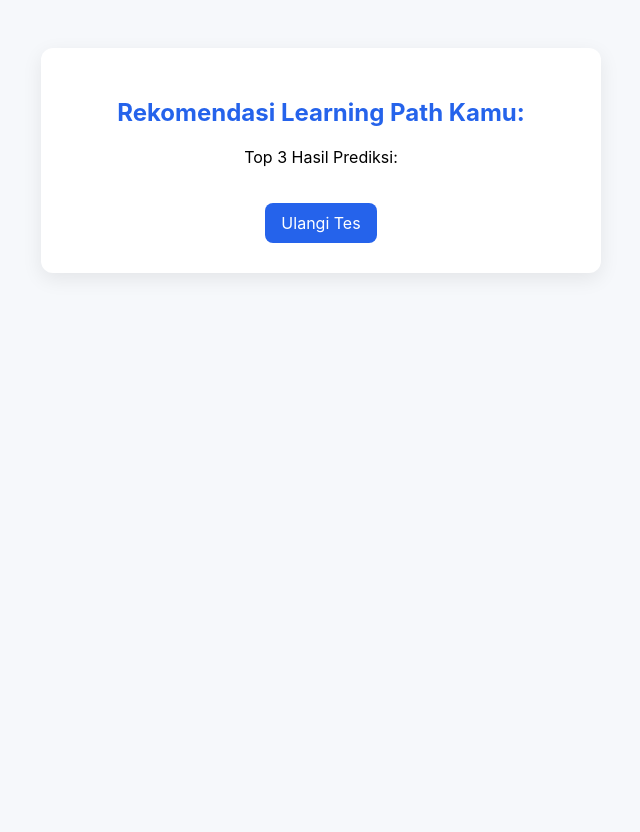
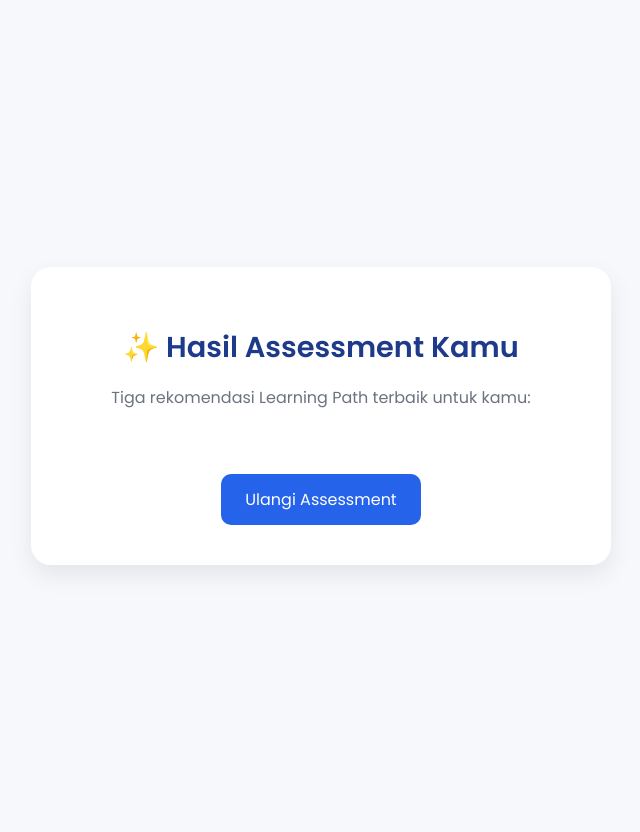
Before and after one commit to nusa-code-project/ML-Assessment, a Python web app: template templates/result.html in a window 1280 px wide. Shown: the whole page, without its empty margins (319-959 px from the left). Before the commit the page ends 275 px from the top, so only its background shows below. Run offline with Jinja, Linux system fonts and the light colour scheme; the template is opened without the code that fills it, so the values that code supplies are empty.

Commit message:
final ML

```diff
--- a/templates/result.html
+++ b/templates/result.html
@@ -2,48 +2,123 @@
 <html lang="en">
 <head>
     <meta charset="UTF-8">
-    <title>Hasil Rekomendasi</title>
+    <meta name="viewport" content="width=device-width, initial-scale=1.0">
+    <title>NusaCode Result</title>
+    <link href="https://fonts.googleapis.com/css2?family=Poppins:wght@400;600&display=swap" rel="stylesheet">
     <style>
+        :root {
+            --bg: #f6f8fb;
+            --card: #ffffff;
+            --accent: #2563eb;
+            --accent-dark: #1e3a8a;
+            --muted: #6b7280;
+            --radius: 20px;
+        }
+
         body {
-            font-family: Inter, sans-serif;
-            background: #f6f8fb;
+            font-family: 'Poppins', sans-serif;
+            background-color: var(--bg);
+            display: flex;
+            flex-direction: column;
+            align-items: center;
+            justify-content: center;
+            min-height: 100vh;
+            margin: 0;
+            padding: 1rem;
+        }
+
+        .card {
+            background-color: var(--card);
+            border-radius: var(--radius);
+            box-shadow: 0 10px 25px rgba(0, 0, 0, 0.08);
+            padding: 2.5rem;
+            max-width: 500px;
+            width: 100%;
             text-align: center;
-            padding: 40px;
+            animation: fadeIn 0.6s ease-in-out;
         }
-        .card {
-            background: #fff;
-            max-width: 500px;
-            margin: auto;
-            padding: 30px;
-            border-radius: 12px;
-            box-shadow: 0 6px 20px rgba(0,0,0,0.08);
+
+        h1 {
+            color: var(--accent-dark);
+            font-size: 1.8rem;
+            margin-bottom: 0.5rem;
         }
-        h2 { color: #2563eb; }
-        ul { list-style: none; padding: 0; }
-        li { margin: 6px 0; }
-        a {
+
+        p.subtitle {
+            color: var(--muted);
+            margin-bottom: 2rem;
+        }
+
+        .result {
+            margin: 1rem 0;
+            padding: 1rem;
+            border-radius: var(--radius);
+            background: linear-gradient(135deg, var(--accent), var(--accent-dark));
+            color: white;
+            font-weight: 600;
+            transition: transform 0.2s ease, box-shadow 0.2s ease;
+        }
+
+        .result:hover {
+            transform: translateY(-5px);
+            box-shadow: 0 8px 20px rgba(37, 99, 235, 0.3);
+        }
+
+        .prob {
+            font-size: 0.9rem;
+            opacity: 0.9;
+            margin-top: 0.3rem;
+        }
+
+        .btn {
+            margin-top: 2rem;
             display: inline-block;
-            margin-top: 20px;
+            background-color: var(--accent);
+            color: white;
             text-decoration: none;
-            background: #2563eb;
-            color: #fff;
-            padding: 10px 16px;
-            border-radius: 8px;
+            padding: 0.8rem 1.5rem;
+            border-radius: 10px;
+            transition: background 0.3s ease;
+        }
+
+        .btn:hover {
+            background-color: var(--accent-dark);
+        }
+
+        @keyframes fadeIn {
+            from {
+                opacity: 0;
+                transform: translateY(15px);
+            }
+            to {
+                opacity: 1;
+                transform: translateY(0);
+            }
+        }
+
+        @media (max-width: 600px) {
+            .card {
+                padding: 2rem 1.5rem;
+            }
+            h1 {
+                font-size: 1.5rem;
+            }
         }
     </style>
 </head>
 <body>
     <div class="card">
-        <h2>Rekomendasi Learning Path Kamu:</h2>
+        <h1>✨ Hasil Assessment Kamu</h1>
+        <p class="subtitle">Tiga rekomendasi Learning Path terbaik untuk kamu:</p>
 
-        <p>Top 3 Hasil Prediksi:</p>
-        <ul>
-            {% for nama, nilai in tiga_terbaik %}
-                <li>{{ nama }} — {{ nilai }}%</li>
-            {% endfor %}
-        </ul>
+        {% for hasil in tiga_terbaik %}
+        <div class="result">
+            {{ hasil.path }}
+            <div class="prob">{{ hasil.prob }}</div>
+        </div>
+        {% endfor %}
 
-        <a href="/">Ulangi Tes</a>
+        <a href="/" class="btn">Ulangi Assessment</a>
     </div>
 </body>
 </html>
```
Also changed, not shown: app.py (+73 -36 lines), static/js/scripts.js (+41 -9 lines), templates/question.html (+19 -24 lines), 2 other files.
